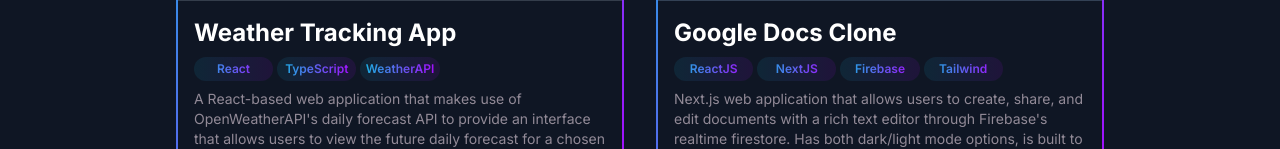
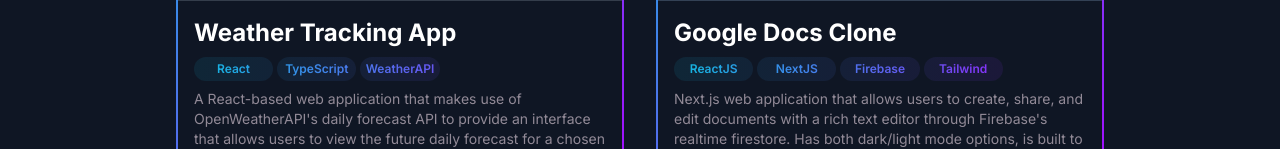
Before and after one commit to austip24/nextjs-dev-portfolio, a Next.js app: page /works in a window 1280 px wide. Shown: the part 579-728 px from the top of the page. Built offline with nearby package versions, Linux system fonts and the light colour scheme.

Commit message:
fixed issue with gradients in CardStack.tsx

```diff
--- a/components/workscard.tsx
+++ b/components/workscard.tsx
@@ -14,20 +14,24 @@
 	alt: string;
 }
 
-const gradients = [
-	"#11BADF",
-	"#2E97E5",
-	"#4B76EB",
-	"#6854F1",
-	"#892DF8",
-	"#AE02FF",
-];
-
 export const CardStack: React.FC<{ stack: string[] }> = ({ stack }) => {
 	const { width } = useWindowSize();
 
 	const determineGradient = (index: number): string => {
-		return `from-[${gradients[index]}] to-[${gradients[index + 1]}]`;
+		switch (index) {
+			case 0:
+				return "from-[#11BADF] to-[#2E97E5]";
+			case 1:
+				return "from-[#2E97E5] to-[#4B76EB]";
+			case 2:
+				return "from-[#4B76EB] to-[#6854F1]";
+			case 3:
+				return "from-[#6854F1] to-[#892DF8]";
+			case 4:
+				return "from-[#892DF8] to-[#AE02FF]";
+			default:
+				return "";
+		}
 	};
 
 	return (
@@ -36,14 +40,14 @@
 				<div key={`${idx}-${item}`} className="relative">
 					<div
 						className={`h-full text-[0.625rem] sm:text-xs font-semibold text-center rounded-full bg-gradient-to-r ${determineGradient(
-							width! >= 768 ? idx % 5 : idx % 3
+							width! >= 768 ? idx % 5 : (idx % 3) * 2
 						)} text-transparent bg-clip-text p-1`}
 					>
 						{item}
 					</div>
 					<div
 						className={`absolute inset-0 rounded-full bg-gradient-to-r ${determineGradient(
-							width! >= 768 ? idx % 5 : idx % 3
+							width! >= 768 ? idx % 5 : (idx % 3) * 2
 						)} opacity-10 pointer-events-none`}
 					></div>
 				</div>
@@ -55,7 +59,7 @@
 export const CardImage: React.FC<CardImageProps> = ({ src, alt }) => {
 	return (
 		<div className="relative w-full aspect-video">
-			<div className=" transition-opacity">
+			<div className="transition-opacity relative w-full h-full">
 				{/* missing class: group-hover:opacity-30 */}
 				<Image src={src} alt={alt} fill className="object-cover" />
 			</div>
```
